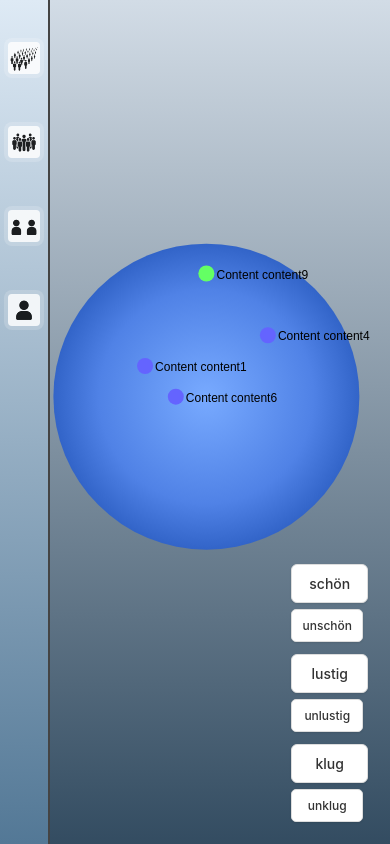
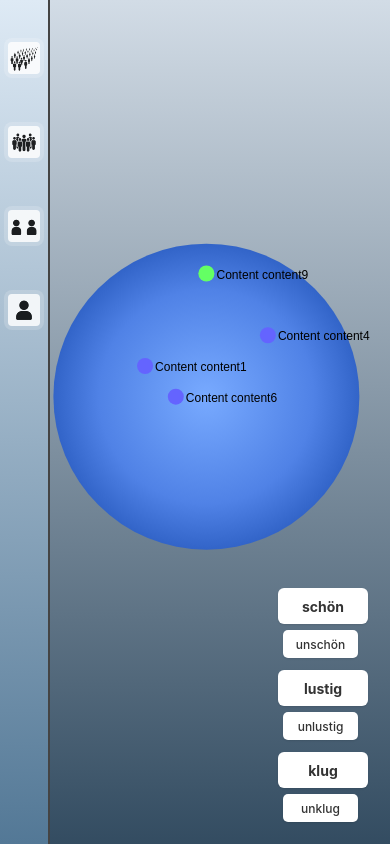
Before and after one commit to KindlerDaniel/public, a React (Create React App) app in the folder frontend/: page / in a window 390 px wide. Built offline with nearby package versions, Linux system fonts and the light colour scheme.

Commit message:
no message

```diff
--- a/frontend/src/components/shared/FilterControls.tsx
+++ b/frontend/src/components/shared/FilterControls.tsx
@@ -28,18 +28,43 @@ const CategoryFilterButtons: React.FC<CategoryFilterButtonsProps> = ({
   categories,
   onCategoryChange
 }) => {
+  // Erweiterte Handler-Funktion für Kategorie-Änderungen
+  const handleCategoryClick = (category: string, isPositive: boolean) => {
+    // Wenn bereits die entgegengesetzte Option ausgewählt ist, deaktiviere sie automatisch
+    const categoryKey = category as keyof CategoryFilters;
+    const currentState = categories[categoryKey];
+
+    // Wenn die positive Option geklickt wurde und die negative aktuell aktiv ist,
+    // oder wenn die negative Option geklickt wurde und die positive aktuell aktiv ist,
+    // müssen wir beide Aufrufe machen
+    if (isPositive && currentState.negative) {
+      // Deaktiviere zuerst die negative Option
+      onCategoryChange(category, false);
+      // Dann aktiviere/deaktiviere die positive Option
+      onCategoryChange(category, true);
+    } else if (!isPositive && currentState.positive) {
+      // Deaktiviere zuerst die positive Option
+      onCategoryChange(category, true);
+      // Dann aktiviere/deaktiviere die negative Option
+      onCategoryChange(category, false);
+    } else {
+      // Standardverhalten: einfach den Status umschalten
+      onCategoryChange(category, isPositive);
+    }
+  };
+
   return (
     <div className="category-filter-buttons">
       <div className="category-group">
         <button
           className={`category-button positive beauty ${categories.beauty.positive ? 'selected' : ''}`}
-          onClick={() => onCategoryChange('beauty', true)}
+          onClick={() => handleCategoryClick('beauty', true)}
         >
           schön
         </button>
         <button
           className={`category-button negative beauty ${categories.beauty.negative ? 'selected' : ''}`}
-          onClick={() => onCategoryChange('beauty', false)}
+          onClick={() => handleCategoryClick('beauty', false)}
         >
           unschön
         </button>
@@ -48,13 +73,13 @@ const CategoryFilterButtons: React.FC<CategoryFilterButtonsProps> = ({
       <div className="category-group">
         <button
           className={`category-button positive humor ${categories.humor.positive ? 'selected' : ''}`}
-          onClick={() => onCategoryChange('humor', true)}
+          onClick={() => handleCategoryClick('humor', true)}
         >
           lustig
         </button>
         <button
           className={`category-button negative humor ${categories.humor.negative ? 'selected' : ''}`}
-          onClick={() => onCategoryChange('humor', false)}
+          onClick={() => handleCategoryClick('humor', false)}
         >
           unlustig
         </button>
@@ -63,13 +88,13 @@ const CategoryFilterButtons: React.FC<CategoryFilterButtonsProps> = ({
       <div className="category-group">
         <button
           className={`category-button positive wisdom ${categories.wisdom.positive ? 'selected' : ''}`}
-          onClick={() => onCategoryChange('wisdom', true)}
+          onClick={() => handleCategoryClick('wisdom', true)}
         >
           klug
         </button>
         <button
           className={`category-button negative wisdom ${categories.wisdom.negative ? 'selected' : ''}`}
-          onClick={() => onCategoryChange('wisdom', false)}
+          onClick={() => handleCategoryClick('wisdom', false)}
         >
           unklug
         </button>
--- a/frontend/src/styles/filter-controls.css
+++ b/frontend/src/styles/filter-controls.css
@@ -18,30 +18,33 @@
 
   .category-button {
     background-color: white;
-    border: 1px solid #ddd;
+    border: 2px solid transparent; /* Transparenter Rand mit gleicher Breite wie selected */
     cursor: pointer;
     font-weight: 500;
     transition: all 0.2s ease;
     text-align: center;
     box-shadow: 0 1px 2px rgba(0, 0, 0, 0.1); /* Kleinerer Schatten */
-    min-width: 70px; /* Noch kleinere Mindestbreite */
+    display: flex;
+    align-items: center;
+    justify-content: center; /* Zentriert den Text horizontal und vertikal */
   }
 
   /* Größere positive Buttons */
   .category-button.positive {
+    width: 65px;  /* Explizite Breite */
+    height: 25px; /* Explizite Höhe */
     font-size: 13px;
+    font-weight: bold;
     border-radius: 6px;
-    padding: 2px 0px;
   }
 
   /* Kleinere negative Buttons - deutlich kleiner */
   .category-button.negative {
+    width: 55px;  /* Explizite Breite - etwas schmaler */
+    height: 20px; /* Explizite Höhe - niedriger */
     font-size: 12px;
     border-radius: 5px;
-    padding: 1px 1px;
-    width: auto; /* Automatische Breite */
-    min-width: 0; /* Keine Mindestbreite */
-    margin-right: 5px; /* Etwas eingerückt */
+    margin-left: 5px; /* Etwas eingerückt */
   }
 
   /* Hover-Effekte */
@@ -53,10 +56,11 @@
     transform: translateY(0);
   }
 
-  /* Aktives Button-Styling mit grünem Rand */
+  /* Aktives Button-Styling mit hellgrünem Hintergrund */
   .category-button.selected {
-    border: 2px solid #2ecc71;
-    background-color: white;
+    border-color: #2ecc71; /* Nur die Randfarbe ändern */
+    background-color: #8effad; /* Hellgrüne Farbe */
+    color: #333; /* Dunklerer Text für besseren Kontrast */
   }
 
 
@@ -71,16 +75,14 @@
     }
 
     .category-button.positive {
+      width: 90px; /* Breiter auf Mobilgeräten für bessere Berührbarkeit */
+      height: 36px; /* Höher auf Mobilgeräten für bessere Berührbarkeit */
       font-size: 14px;
-      padding: 10px 12px;
     }
 
     .category-button.negative {
+      width: 75px; /* Breiter auf Mobilgeräten für bessere Berührbarkeit */
+      height: 28px; /* Höher auf Mobilgeräten für bessere Berührbarkeit */
       font-size: 12px;
-      padding: 8px 10px;
-    }
-
-    .category-button {
-      min-width: 0; /* Keine Mindestbreite auf Mobilgeräten */
     }
   }
```
